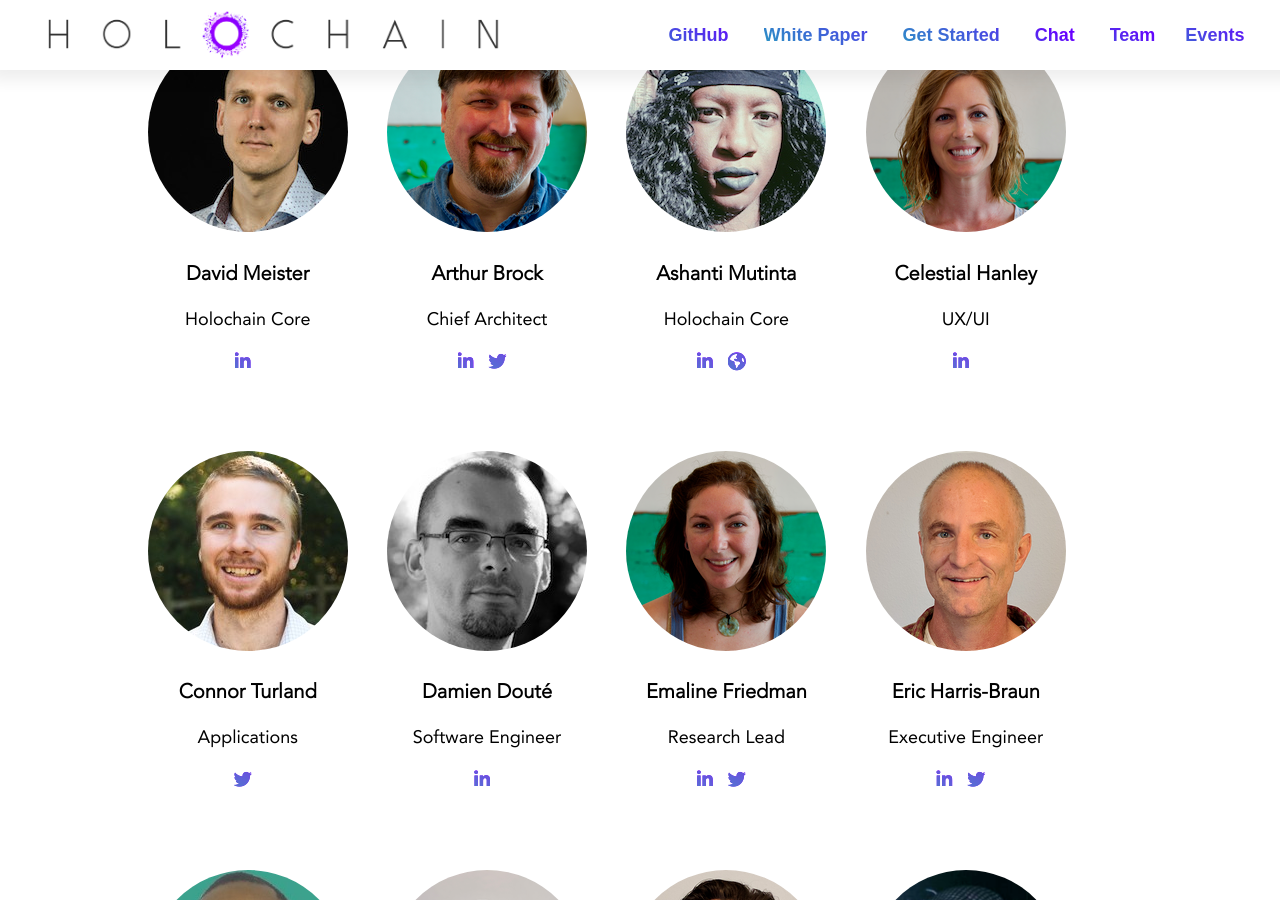
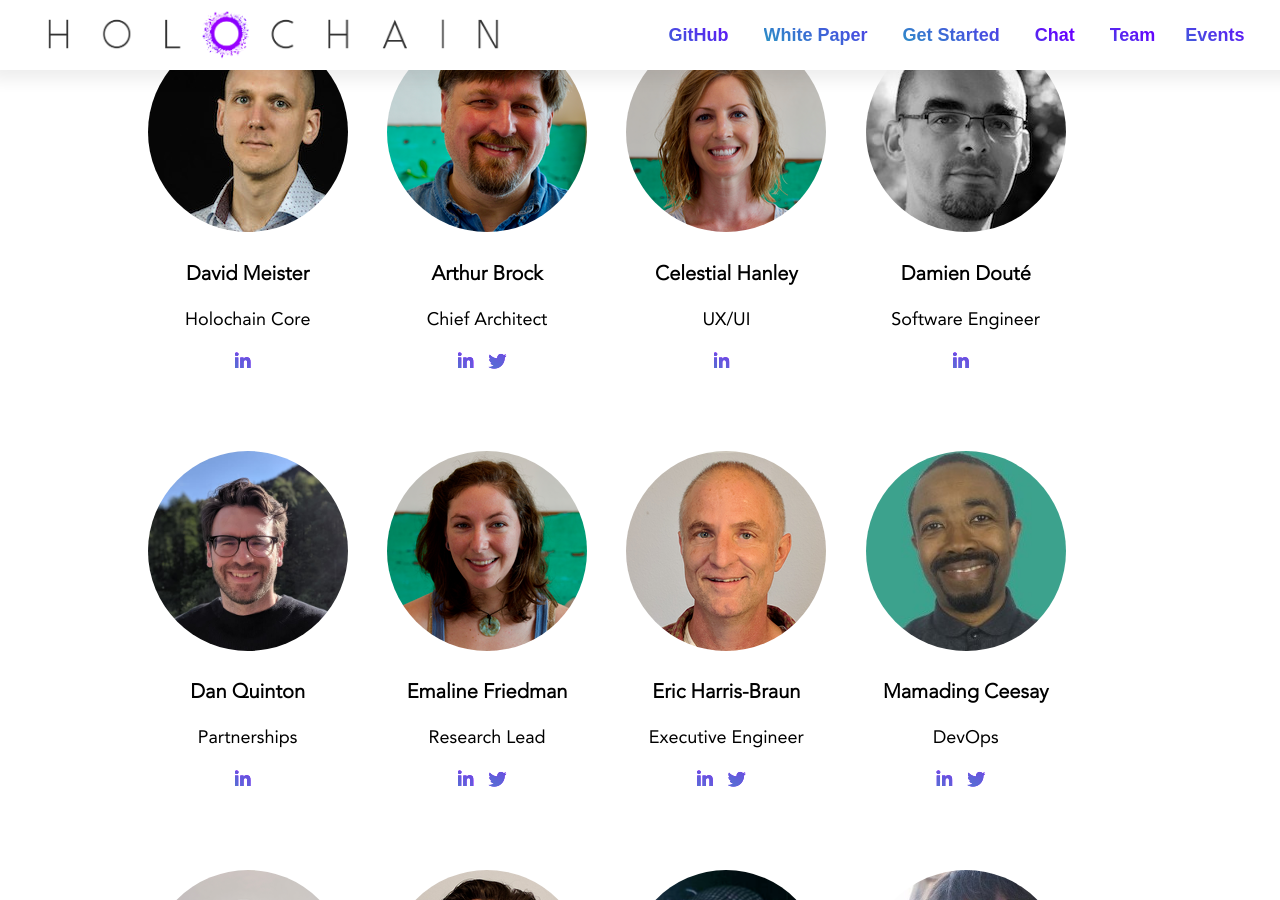
Before and after one commit to holochain/website, a Jekyll site: the page built from team.html, in a window 1280 px wide and 900 px high, scrolled down 1583 px. Built offline with Jekyll 4.4.1, drawn with Linux system fonts in a browser that asks for light colours; nearby versions of some CDN libraries; some of the changed text lies outside the part shown.

Commit message:
Updates to team page

```diff
--- a/_team_members/ashanti.html
+++ b/_team_members/ashanti.html
@@ -3,7 +3,6 @@
 job_title: Holochain Core
 website: https://backxwash.lgbt/
 linkedin: https://www.linkedin.com/in/ashanti-mutinta-125b84165/
-dev: Holochain Core
 photo:
   url: "/assets/images/team/Ashanti_M.jpg"
 ---
--- a/_team_members/connor.html
+++ b/_team_members/connor.html
@@ -2,7 +2,6 @@
 name: Connor Turland
 job_title: Developer & Training
 twitter: connoropolous
-dev: Applications
 photo:
   url: "/assets/images/team/Connor_T.jpg"
 ---
```
Also changed, not shown: _team_members/dan.html (added, +8 -0 lines), assets/images/team/dan-quinton.jpg (added).
